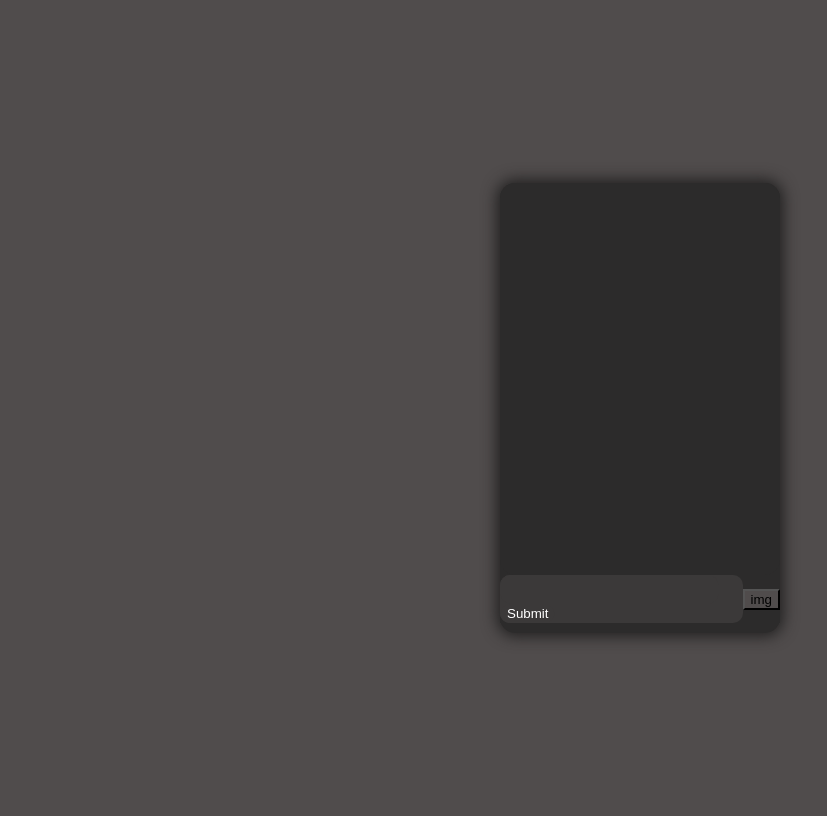
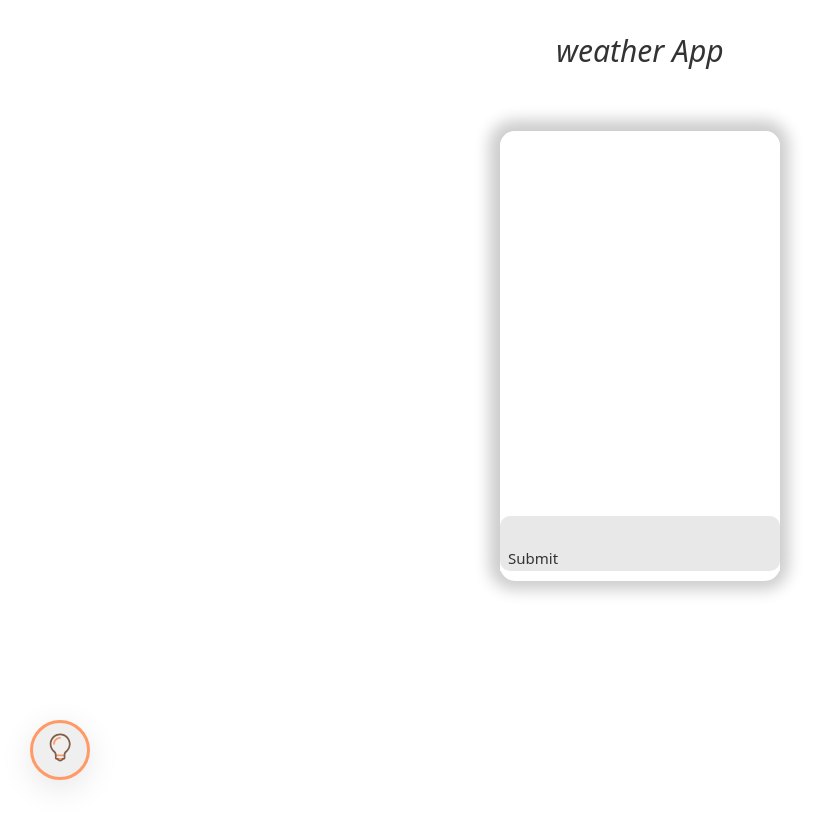
Before and after one commit to mohammadhossienkiyaie/weather-app, a plain HTML site: page Searchpage.html in a window 1280 px wide. Shown: the whole page, without its empty margins (0-827 px from the left). Drawn offline with Linux system fonts and the light colour scheme.

Commit message:
add information popup

```diff
--- a/Searchpage.html
+++ b/Searchpage.html
@@ -1,12 +1,15 @@
 <!DOCTYPE html>
 <html lang="en">
+
 <head>
     <meta charset="UTF-8">
     <meta name="viewport" content="width=device-width, initial-scale=1.0">
     <title>searchPage</title>
     <link rel="stylesheet" href="SearchpageStyle.css">
 </head>
+
 <body>
+    <p class="mainText">weather App</p>
     <div id="mainDiv">
         <div id="searchDiv">
             <div id="searchResultDiv"></div>
@@ -15,14 +18,21 @@
                     <input type="text" name="" id="searchInput">
                     <button type="submit" id="searchBtn">Submit</button>
                 </div>
+            </div>
+        </div>
+    </div>
     <div>
-            <button>
-                img
+        <button id="infoButton">
+            <img src="/img/popup.svg" alt="tutorialIcon" class="tutorialIcon">
         </button>
     </div>
-        </div>
+    <div class="popupBackground" id="popupBackgroundDiv">
+        <div class="popup" id="popupDiv">
+            <p>To use the app, first find the city you want by searching for it, and then click on the weather icon to
+                see the weather in the selected city.</p>
         </div>
     </div>
     <script src="searchPageScript.js"></script>
 </body>
+
 </html>
--- a/SearchpageStyle.css
+++ b/SearchpageStyle.css
@@ -1,22 +1,28 @@
-*{
-    background-color: rgb(80, 76, 76);
+* {
+    font-family: system-ui, -apple-system, BlinkMacSystemFont, 'Segoe UI', Roboto, Oxygen, Ubuntu, Cantarell, 'Open Sans', 'Helvetica Neue', sans-serif;
 }
-#mainDiv{
-    height: 100vh;
+
+#mainDiv {
     display: flex;
     justify-content: center;
-    align-items: center;
+    align-items: flex-start;
+    margin: 0px;
+    margin-top: 60px;
 }
-#searchDiv{
-    display: flex ;
+
+#searchDiv {
+    display: flex;
     flex-direction: column;
+    background-color: #FFFFFF;
+    box-shadow: -1px -1px 15px 10px rgba(0, 0, 0, 0.2);
+    -webkit-box-shadow: -1px -1px 15px 10px rgba(0, 0, 0, 0.2);
+    -moz-box-shadow: -1px -1px 15px 10px rgba(0, 0, 0, 0.2);
     width: 280px;
     height: 450px;
-    background-color: rgb(44, 43, 43);
-    box-shadow : 0px 0px 15px 3px rgb(32, 31, 31);
     border-radius: 15px;
 }
-#searchResultDiv{
+
+#searchResultDiv {
     display: flex;
     flex-direction: column;
     background-color: inherit;
@@ -24,7 +30,8 @@
     flex-grow: 1;
     border-radius: 15px;
 }
-#inputDiv0{
+
+#inputDiv0 {
     display: flex;
     flex-direction: row;
     background-color: inherit;
@@ -32,32 +39,41 @@
     align-items: center;
     margin-bottom: 10px;
 }
-#inputDiv1{
-    background-color: rgb(59, 57, 57);
+
+#inputDiv1 {
+    background-color: #e8e8e8;
+    padding: 2px;
     border-radius: 10px;
 }
-#searchInput{
-    padding: 6px 20px 6px 20px;
-    border: 1px solid rgb(59, 57, 57);
-    background-color: rgb(59, 57, 57);
-    color: white;
+
+#searchInput {
+    padding: 5px 15px 5px 15px;
+    border: none;
+    background-color: inherit;
+    color: #333;
     margin: 0px;
     border-radius: inherit;
+    font-size: 14px;
 }
-#searchBtn{
-    background-color: rgb(59, 57, 57);
-    color: white;
-    border: 1px solid rgb(59, 57, 57);
+
+#searchBtn {
+    background-color: inherit;
+    color: #333;
+    border: none;
+    padding-right: 10px;
     border-radius: inherit;
     cursor: pointer;
+    font-size: 15px;
 }
-#searchInput:focus{
+
+#searchInput:focus {
     outline: none;
 }
-.cityDiv{
-    height:30px;
+
+.cityDiv {
+    height: 30px;
     width: 400;
-    border :1px solid rgb(59, 57, 57);
+    border: 1px solid rgb(59, 57, 57);
     margin: 3px;
     border-radius: 10px;
     padding: 5px;
@@ -67,6 +83,66 @@
     font-size: 16px;
     font-family: system-ui, -apple-system, BlinkMacSystemFont, 'Segoe UI', Roboto, Oxygen, Ubuntu, Cantarell, 'Open Sans', 'Helvetica Neue', sans-serif;
 }
-.cityDiv:hover{
+
+.cityDiv:hover {
     border: 1px solid white;
 }
+
+.tutorialIcon {
+    width: 40px;
+    height: 40px;
+}
+
+#infoButton {
+    position: fixed;
+    bottom: 20px;
+    left: 30px;
+    width: 60px;
+    height: 60px;
+    border-radius: 999px;
+    border: 3px solid #FF9966;
+    box-shadow: 0 8px 32px 0 rgba(0, 0, 0, 0.1);
+}
+
+.mainText {
+    text-align: center;
+    font-size: 30px;
+    margin: 0px;
+    margin-top: 30px;
+    font-style: italic;
+    color: #333;
+}
+
+.popupBackground {
+    display: flex;
+    justify-content: center;
+    align-items: center;
+    width: 100%;
+    height: 100%;
+    z-index: 999;
+}
+
+
+#popupDiv {
+    display: none;
+    height: 300px;
+    width: 300px;
+    border: 2px solid gray;
+}
+
+#popupDiv.popupActive {
+    display: flex;
+    position: fixed;
+    top: 50%;
+    left: 50%;
+    transform: translate(-50%, -50%);
+    height: 300px;
+    width: 300px;
+    border: 2px solid gray;
+    z-index: 1000;
+}
+
+.popupBody {
+    height: 100%;
+    overflow: hidden;
+}
--- a/searchPageScript.js
+++ b/searchPageScript.js
@@ -3,73 +3,84 @@ const searchGeoInput = document.getElementById('searchInput');
 const resultGeoDiv = document.getElementById('searchResultDiv');
 const weatherDiv = document.getElementById('weatherAppDiv');
 
-const API_KEY = '78a4589129334b0fab6101418250707' ;
+const API_KEY = '78a4589129334b0fab6101418250707';
 const SEARCH_API_URL = 'https://api.weatherapi.com/v1/search.json';
 const WEATHER_API_URL = 'https://api.weatherapi.com/v1/current.json';
 
-let deBounceTimeout ;
+let deBounceTimeout;
 
-geoBtn.addEventListener('click' , async function() {
-    let searchValue = null ;
-    const searchGeoValue = searchGeoInput.value.trim() ;
-    if(searchGeoValue === ""){
+geoBtn.addEventListener('click', async function () {
+    let searchValue = null;
+    const searchGeoValue = searchGeoInput.value.trim();
+    if (searchGeoValue === "") {
         alert('Enter a country name ');
-        return ;
-    }else{
-    searchValue = searchGeoValue ;
+        return;
+    } else {
+        searchValue = searchGeoValue;
         console.log(searchValue);
     }
     const GEO_URL = `${SEARCH_API_URL}?key=${API_KEY}&q=${encodeURIComponent(searchValue)}`;
-        try{
+    try {
         const response = await fetch(GEO_URL);
         const data = await response.json();
-            console.log('city result data :  ' , data);
+        console.log('city result data :  ', data);
         console.log("city result data:", JSON.stringify(data, null, 2));
 
-        }catch(error){
-            console.error('failed to get data :' , error);
+    } catch (error) {
+        console.error('failed to get data :', error);
     }
 })
 
-searchGeoInput.addEventListener('input' , function(){
+searchGeoInput.addEventListener('input', function () {
     clearTimeout(deBounceTimeout)
     let liveINputvalue = searchGeoInput.value.trim();
-    if(liveINputvalue.length  === 0){
+    if (liveINputvalue.length === 0) {
         resultGeoDiv.innerHTML = '';
         return;
     }
 
-    deBounceTimeout = setTimeout(()=>{
+    deBounceTimeout = setTimeout(() => {
         fetchCityData(liveINputvalue);
-    },500);
+    }, 500);
 });
 
-async function fetchCityData(query){
+async function fetchCityData(query) {
     resultGeoDiv.innerHTML = '<p>searching...</p>';
     const fullSearchUrl = `${SEARCH_API_URL}?key=${API_KEY}&q=${query}`;
-    try{
+    try {
         const response = await fetch(fullSearchUrl);
-        if(!response.ok)throw new Error (`falied to process`);
+        if (!response.ok) throw new Error(`falied to process`);
         const data = await response.json();
-        resultGeoDiv.innerHTML= '';
-        if(data.length === 0 ){
+        resultGeoDiv.innerHTML = '';
+        if (data.length === 0) {
             resultGeoDiv.innerHTML = '<p>city not found !</p>';
-            return ;
+            return;
         }
 
-        data.forEach((city)=> {
+        data.forEach((city) => {
             const p = document.createElement('p');
             p.textContent = `${city.name} , ${city.country}`;
             p.className = 'cityDiv';
-            p.addEventListener('click' , ()=> {
-                localStorage.setItem('selectedCity' , city.name);
+            p.addEventListener('click', () => {
+                localStorage.setItem('selectedCity', city.name);
                 resultGeoDiv.innerHTML = '';
                 window.location.href = 'Homepage.html';
             })
             resultGeoDiv.appendChild(p);
         });
 
-    }catch(error){
-        console.log("failed to search city ! " , error);
+    } catch (error) {
+        console.log("failed to search city ! ", error);
     }
 }
+
+// info button
+const popupBackground = document.getElementById('popupBackgroundDiv');
+const popupDiv = document.getElementById('popupDiv');
+const infoButton = document.getElementById('infoButton');
+
+infoButton.addEventListener('click', () => {
+    popupDiv.classList.toggle('popupActive');
+    popupBackground.classList.toggle('blurredContent');
+    console.log(popupBackground);
+});
```
Also changed, not shown: popup.html (added, +12 -0 lines), img/popup.svg (added), img/tutorial-enter-svgrepo-com.svg (deleted). Lines whose indentation alone changed are shown as unchanged.
